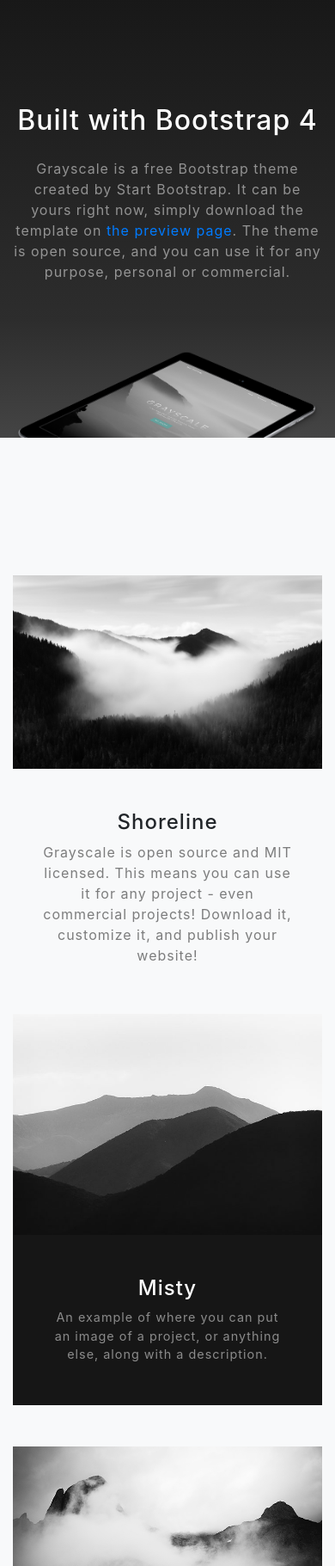
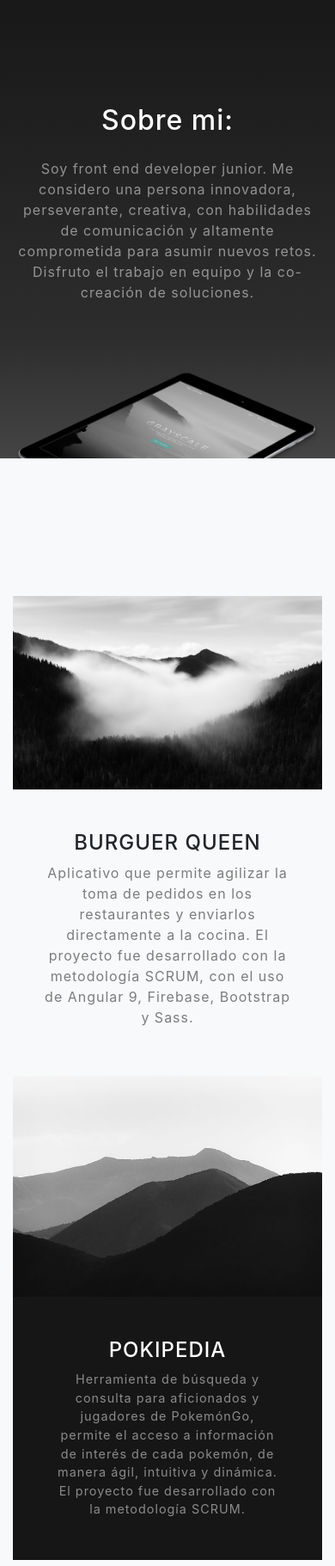
Before and after one commit to Karen753/PORTAFOLIO, a website with bundled scripts: page index.html in a window 390 px wide. Shown: the part 800-2621 px from the top of the page at 86% size. Built offline with nearby package versions, Linux system fonts and the light colour scheme.

Commit message:
primer cambio

```diff
--- a/index.html
+++ b/index.html
@@ -71,9 +71,10 @@
     <div class="container">
       <div class="row">
         <div class="col-lg-8 mx-auto">
-          <h2 class="text-white mb-4">Built with Bootstrap 4</h2>
-          <p class="text-white-50">Grayscale is a free Bootstrap theme created by Start Bootstrap. It can be yours right now, simply download the template on
-            <a href="http://startbootstrap.com/template-overviews/grayscale/">the preview page</a>. The theme is open source, and you can use it for any purpose, personal or commercial.</p>
+          <h2 class="text-white mb-4">Sobre mi:</h2>
+          <p class="text-white-50">
+            Soy front end developer junior. Me considero una persona innovadora, perseverante, creativa, con habilidades de comunicación y altamente comprometida para asumir nuevos retos. Disfruto el trabajo en equipo y la co-creación de soluciones.
+          </p>
         </div>
       </div>
       <img src="img/ipad.png" class="img-fluid" alt="">
@@ -91,8 +92,10 @@
         </div>
         <div class="col-xl-4 col-lg-5">
           <div class="featured-text text-center text-lg-left">
-            <h4>Shoreline</h4>
-            <p class="text-black-50 mb-0">Grayscale is open source and MIT licensed. This means you can use it for any project - even commercial projects! Download it, customize it, and publish your website!</p>
+            <h4>BURGUER QUEEN</h4>
+            <p class="text-black-50 mb-0">
+              Aplicativo que permite agilizar la toma de pedidos en los restaurantes y enviarlos directamente a la cocina. El proyecto fue desarrollado con la metodología SCRUM, con el uso de Angular 9, Firebase, Bootstrap y Sass.
+            </p>
           </div>
         </div>
       </div>
@@ -106,8 +109,11 @@
           <div class="bg-black text-center h-100 project">
             <div class="d-flex h-100">
               <div class="project-text w-100 my-auto text-center text-lg-left">
-                <h4 class="text-white">Misty</h4>
-                <p class="mb-0 text-white-50">An example of where you can put an image of a project, or anything else, along with a description.</p>
+                <h4 class="text-white">POKIPEDIA</h4>
+                <p class="mb-0 text-white-50">
+                  Herramienta de búsqueda y consulta para aficionados y jugadores de PokemónGo, permite el acceso a información de interés de cada pokemón, de manera ágil, intuitiva y dinámica. El proyecto fue desarrollado con la metodología SCRUM.
+
+                </p>
                 <hr class="d-none d-lg-block mb-0 ml-0">
               </div>
             </div>
@@ -124,8 +130,10 @@
           <div class="bg-black text-center h-100 project">
             <div class="d-flex h-100">
               <div class="project-text w-100 my-auto text-center text-lg-right">
-                <h4 class="text-white">Mountains</h4>
-                <p class="mb-0 text-white-50">Another example of a project with its respective description. These sections work well responsively as well, try this theme on a small screen!</p>
+                <h4 class="text-white">FOOD BOOK</h4>
+                <p class="mb-0 text-white-50">
+                  Aplicativo para compartir información de interés y conocimientos para los amantes de la comida. Integrado con Facebook y Google+ para el registro de usuario. Elaborado bajo un enfoque SCRUM, con el uso de SPA (single-page application) y firebase.
+                </p>
                 <hr class="d-none d-lg-block mb-0 mr-0">
               </div>
             </div>
@@ -138,13 +146,13 @@
 
   <!-- Signup Section -->
 
-          <i class="far fa-paper-plane fa-2x mb-2 text-white"></i>
+          <!-- <i class="far fa-paper-plane fa-2x mb-2 text-white"></i>
           <h2 class="text-white mb-5">Subscribe to receive updates!</h2>
 
           <form class="form-inline d-flex">
             <input type="email" class="form-control flex-fill mr-0 mr-sm-2 mb-3 mb-sm-0" id="inputEmail" placeholder="Enter email address...">
             <button type="submit" class="btn btn-primary mx-auto">Subscribe</button>
-          </form>
+          </form> -->
 
         </div>
       </div>
@@ -157,7 +165,7 @@
 
       <div class="row">
 
-        <div class="col-md-4 mb-3 mb-md-0">
+        <!-- <div class="col-md-4 mb-3 mb-md-0">
           <div class="card py-4 h-100">
             <div class="card-body text-center">
               <i class="fas fa-map-marked-alt text-primary mb-2"></i>
@@ -166,7 +174,7 @@
               <div class="small text-black-50">4923 Market Street, Orlando FL</div>
             </div>
           </div>
-        </div>
+        </div> -->
 
         <div class="col-md-4 mb-3 mb-md-0">
           <div class="card py-4 h-100">
```
Also changed, not shown: README.md (deleted).
